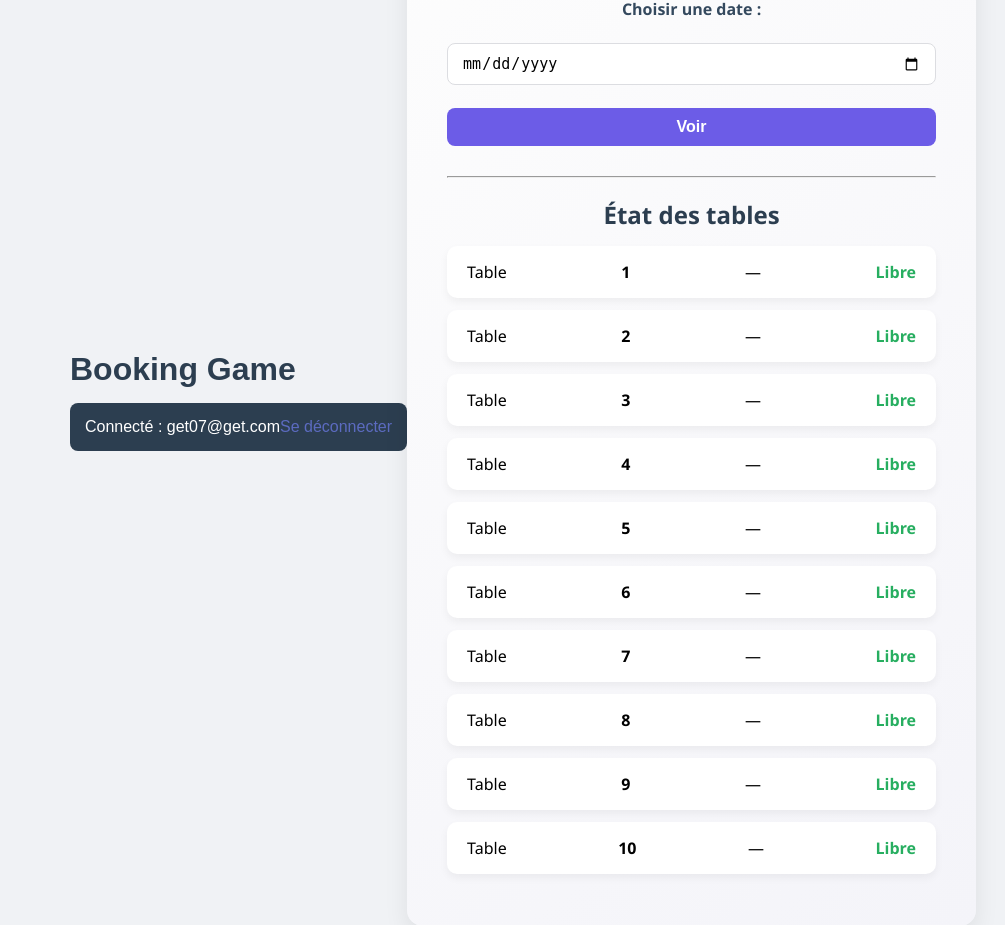
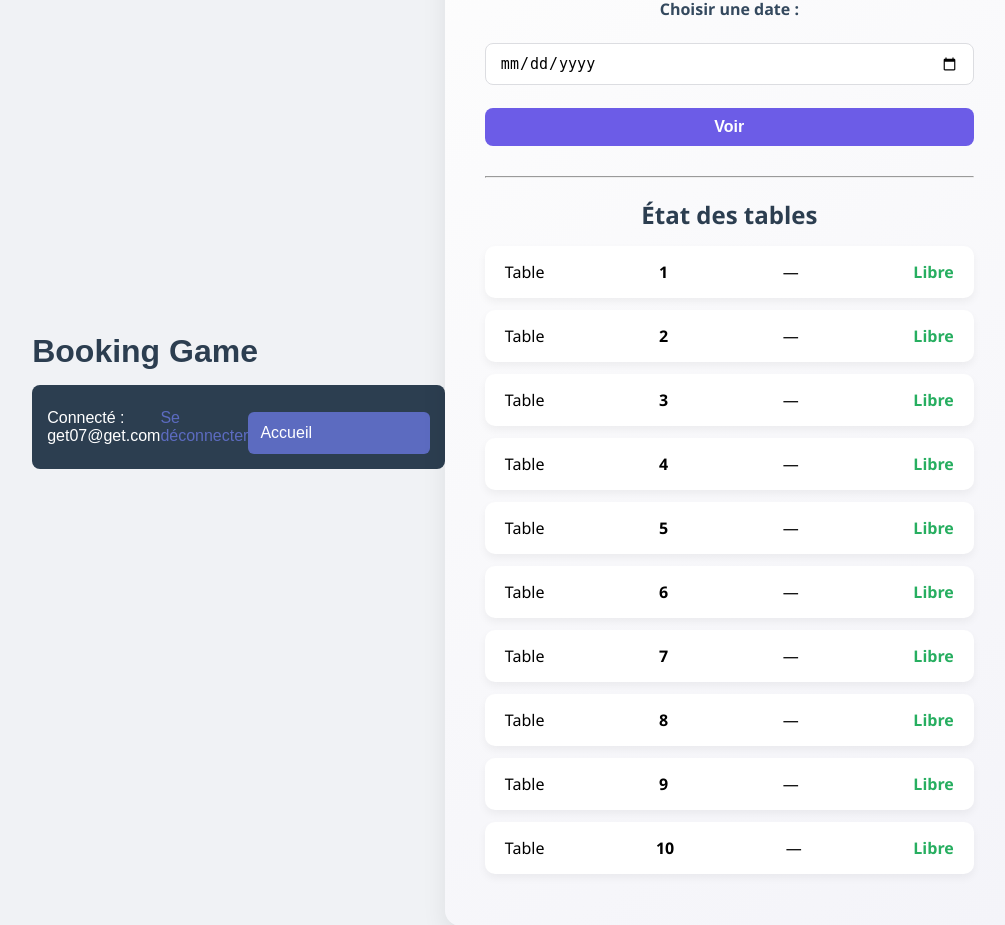
Before and after one commit to marwaboulkasim/Booking_board_games, a Django app: page /calendar/ in a window 1280 px wide. Shown: the top 925 px of the page, without its empty margins (117-1122 px from the left). Run offline with Django 5.2, Linux system fonts and the light colour scheme; a user stored in the database is signed in; data comes from the database, SQL or seed files in the repository; data that the repository does not hold is empty.

Commit message:
Bouton accueil dans la page de réservation (calendar)

```diff
--- a/booking/tables_app/templates/base.html
+++ b/booking/tables_app/templates/base.html
@@ -16,6 +16,7 @@
             {% if user.is_authenticated %}
                 <span>Connecté : {{ user.username }}</span>
                 <a href="{% url 'users_app:logout' %}">Se déconnecter</a>
+                <a href="{% url 'tables_app:home' %}" class="btn">Accueil</a>
             {% else %}
                 <a href="{% url 'users_app:login' %}">Connexion</a> |
                 <a href="{% url 'users_app:register' %}">Inscription</a>
@@ -29,5 +30,6 @@
     </main>
 
     <script src="{% static 'tables_app/js/script.js' %}"></script>
+
 </body>
 </html>
```
